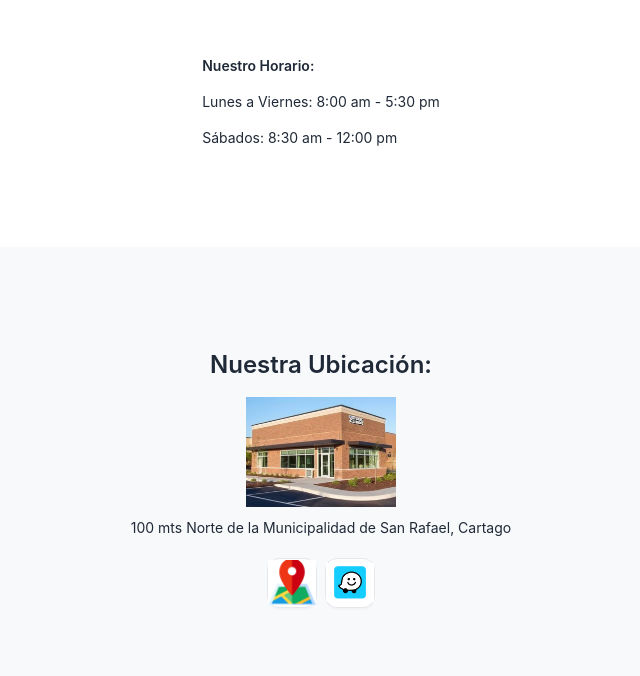
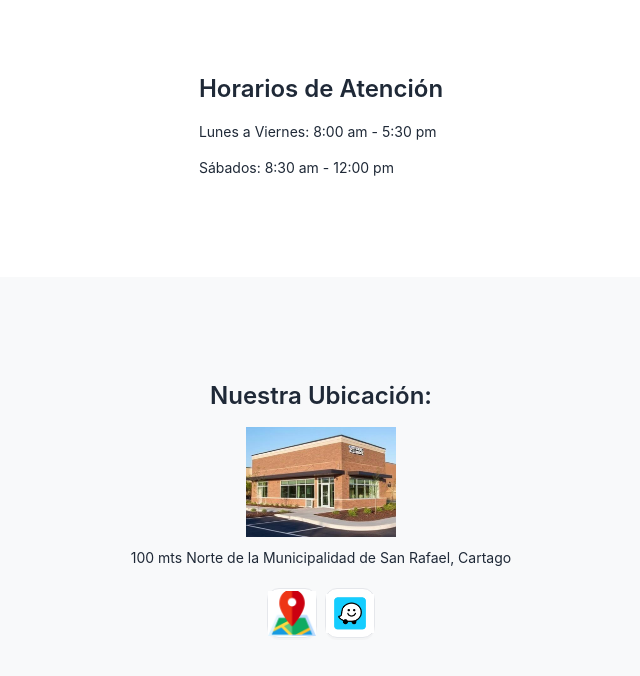
Before and after one commit to NaranjoSolutions/orthspine-web-react, a React (Vite) app: page / in a window 1280 px wide. Shown: the part 938-1614 px from the top of the page, without its empty margins (319-959 px from the left). Built offline with nearby package versions, Linux system fonts and the light colour scheme.

Commit message:
Update schedule heading style and text

```diff
--- a/src/features/home/components/schedule/Schedule.scss
+++ b/src/features/home/components/schedule/Schedule.scss
@@ -3,8 +3,8 @@
   margin-bottom: 24px;
 }
 .schedule-heading {
-  font-weight: bold;
-  margin-bottom: 8px;
+  text-align: center;
+  margin-bottom: 40px;
 }
 .schedule-day {
   margin-bottom: 4px;
--- a/src/features/home/components/schedule/Schedule.tsx
+++ b/src/features/home/components/schedule/Schedule.tsx
@@ -2,7 +2,7 @@ import { Col, Row, Typography, Layout } from 'antd';
 import './Schedule.scss';
 import { clinicInformation } from '../../../../shared/resources/clinic-information';
 
-const { Paragraph } = Typography;
+const { Paragraph, Title } = Typography;
 const { Content } = Layout;
 
 export const Schedule = () => {
@@ -12,9 +12,9 @@ export const Schedule = () => {
     <Content className="schedule-content">
       <Row justify="center">
         <Col>
-          <Paragraph className="schedule-heading" strong>
-            Nuestro Horario:
-          </Paragraph>
+          <Title level={2} className="schedule-heading">
+            Horarios de Atención
+          </Title>
           {schedule.map((day, index) => (
             <Paragraph className="schedule-day" key={index}>
               {day}
```
